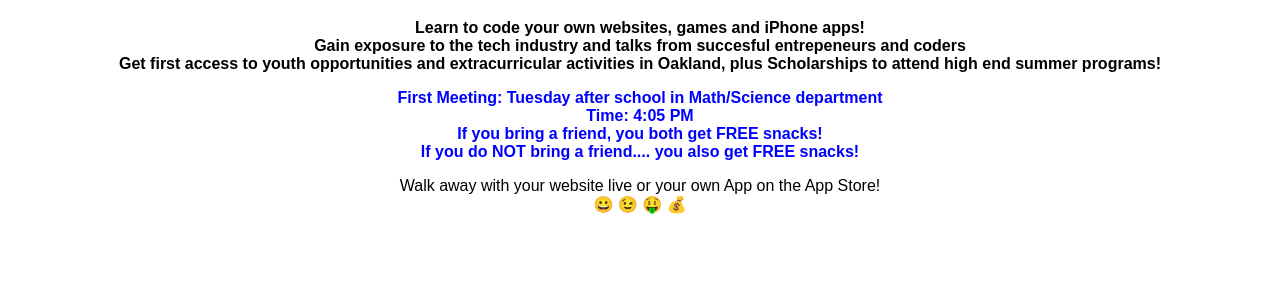
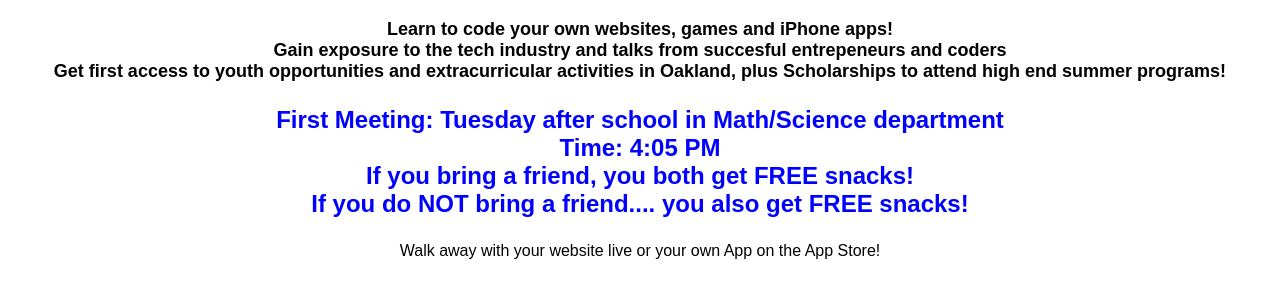
Before and after one commit to arisehacks/arisehacks.github.io, a plain HTML site: page index.html in a window 1280 px wide. Shown: the part 373-670 px from the top of the page. Drawn offline with Linux system fonts and the light colour scheme.

Commit message:
Added Style Sheets

```diff
--- a/index.html
+++ b/index.html
@@ -14,7 +14,6 @@
         If you bring a friend, you both get FREE snacks! <br>
         If you do NOT bring a friend.... you also get FREE snacks!
         </p>
-        <p> Walk away with your website live or your own App on the App Store!<br>
-        😀 😉 🤑 💰</p>
+        <p> Walk away with your website live or your own App on the App Store!<br></p>
     </body>
 </html>
--- a/styles.css
+++ b/styles.css
@@ -4,12 +4,14 @@ body {
 }
 
 #NewInfo {
+    font-size: large;
     font-weight:bold;
     font-style:normal;
     color:black;
 }
 
 #MeetingDetails {
+    font-size: x-large;
     font-weight:bold;
     font-style:normal;
     color:blue;
```
